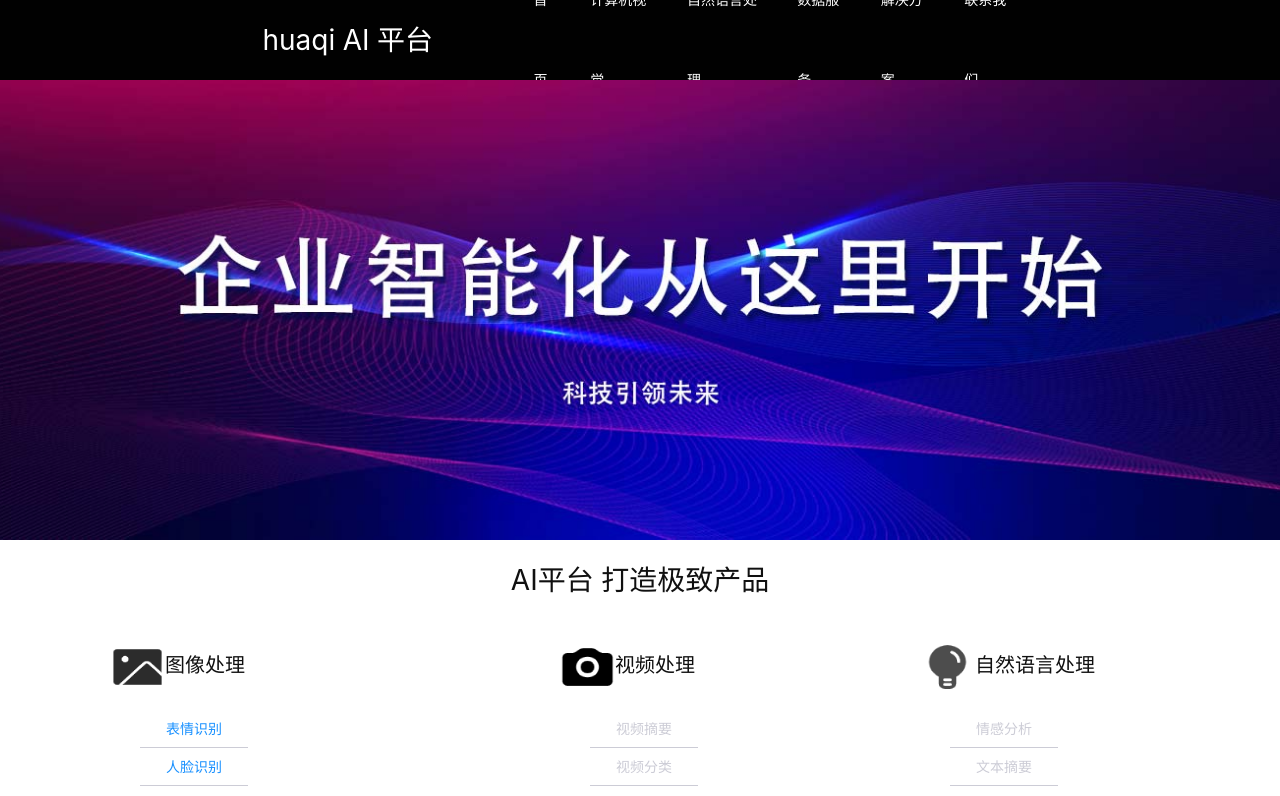
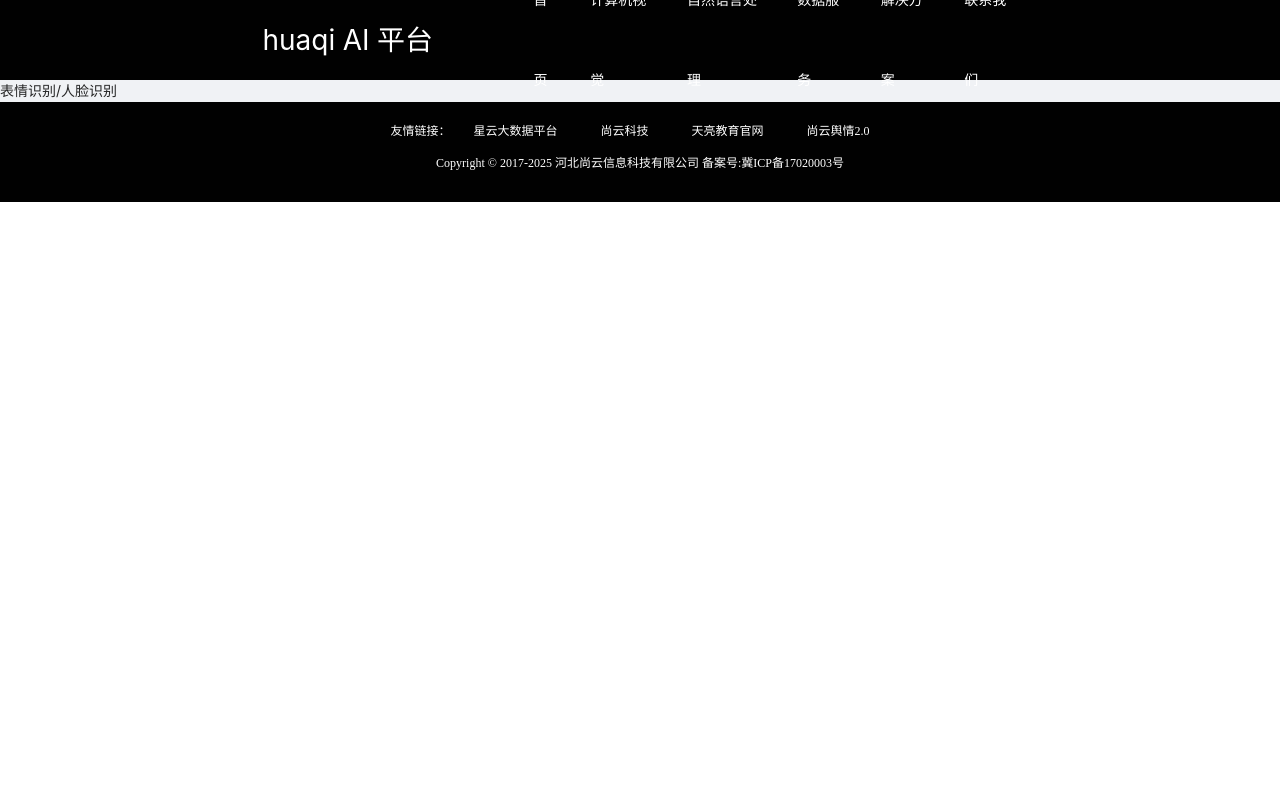
Before and after one commit to hua-qi/huaqi-AI-platform, a React (Create React App) app: page /faceRecognition in a window 1280 px wide. Shown: the top 796 px of the page. Built offline with nearby package versions, Linux system fonts and the light colour scheme.

Commit message:
feat: 增加路由功能

```diff
--- a/src/App.js
+++ b/src/App.js
@@ -1,8 +1,7 @@
 import { Layout } from 'antd'
 
 import { FormatHeader, FormatFooter } from './components'
-import {Home} from './views/index'
-
+import RouteElement from './routing-table'
 
 import './App.css'
 
@@ -14,7 +13,7 @@ const App = () => (
             <FormatHeader />
         </Header>
         <Content className='content'>
-            <Home />
+            <RouteElement />
         </Content>
         <Footer className='footer'>
             <FormatFooter />
--- /dev/null
+++ b/src/routing-table/index.jsx
@@ -0,0 +1,39 @@
+// 第三方
+import { memo } from 'react'
+import { useRoutes, Navigate } from 'react-router-dom'
+
+// 自定义
+import { Home, CallUs, PlantIdent, FaceReco, FaceDete } from '../views'
+
+const routing_table = [
+    {
+        path: '/',
+        element: <Home />,
+    },
+    {
+        path: '/callUs',
+        element: <CallUs />,
+    },
+    {
+        path: '/plantIdentifaction',
+        element: <PlantIdent />,
+    },
+    {
+        path: '/faceRecognition',
+        element: <FaceReco />,
+    },
+    {
+        path: '/faceDetection',
+        element: <FaceDete />,
+    },
+    {
+        path: '*',
+        element: <Navigate to='/' />,
+    },
+]
+
+const RouteElement = memo(() => {
+    return useRoutes(routing_table)
+})
+
+export default RouteElement
--- /dev/null
+++ b/src/views/CallUs/index.jsx
@@ -0,0 +1,5 @@
+const CallUs = () => {
+    return <>联系我们</>
+}
+
+export { CallUs }
--- /dev/null
+++ b/src/views/FaceDete/index.jsx
@@ -0,0 +1,5 @@
+const FaceDete = () => {
+    return <>视频人脸检测</>
+}
+
+export { FaceDete }
--- /dev/null
+++ b/src/views/FaceReco/index.jsx
@@ -0,0 +1,5 @@
+const FaceReco = () => {
+    return <>表情识别/人脸识别</>
+}
+
+export { FaceReco }
--- /dev/null
+++ b/src/views/PlantIdent/index.jsx
@@ -0,0 +1,5 @@
+const PlantIdent = () => {
+    return <>植物识别</>
+}
+
+export { PlantIdent }
--- a/src/views/index.js
+++ b/src/views/index.js
@@ -1 +1,5 @@
 export { Home } from './Home'
+export { CallUs } from './CallUs'
+export { PlantIdent } from './PlantIdent'
+export { FaceReco } from './FaceReco'
+export { FaceDete } from './FaceDete'
```
